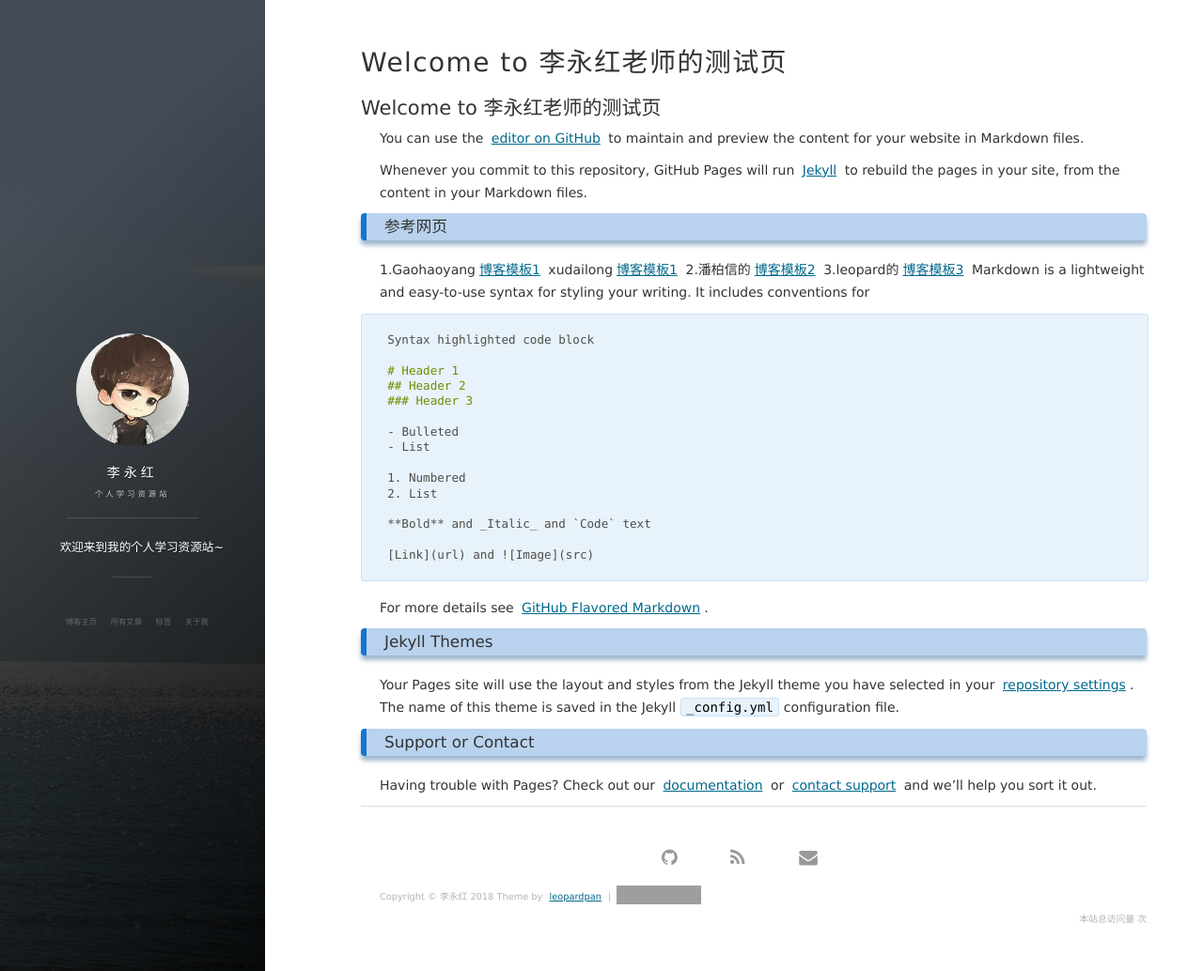
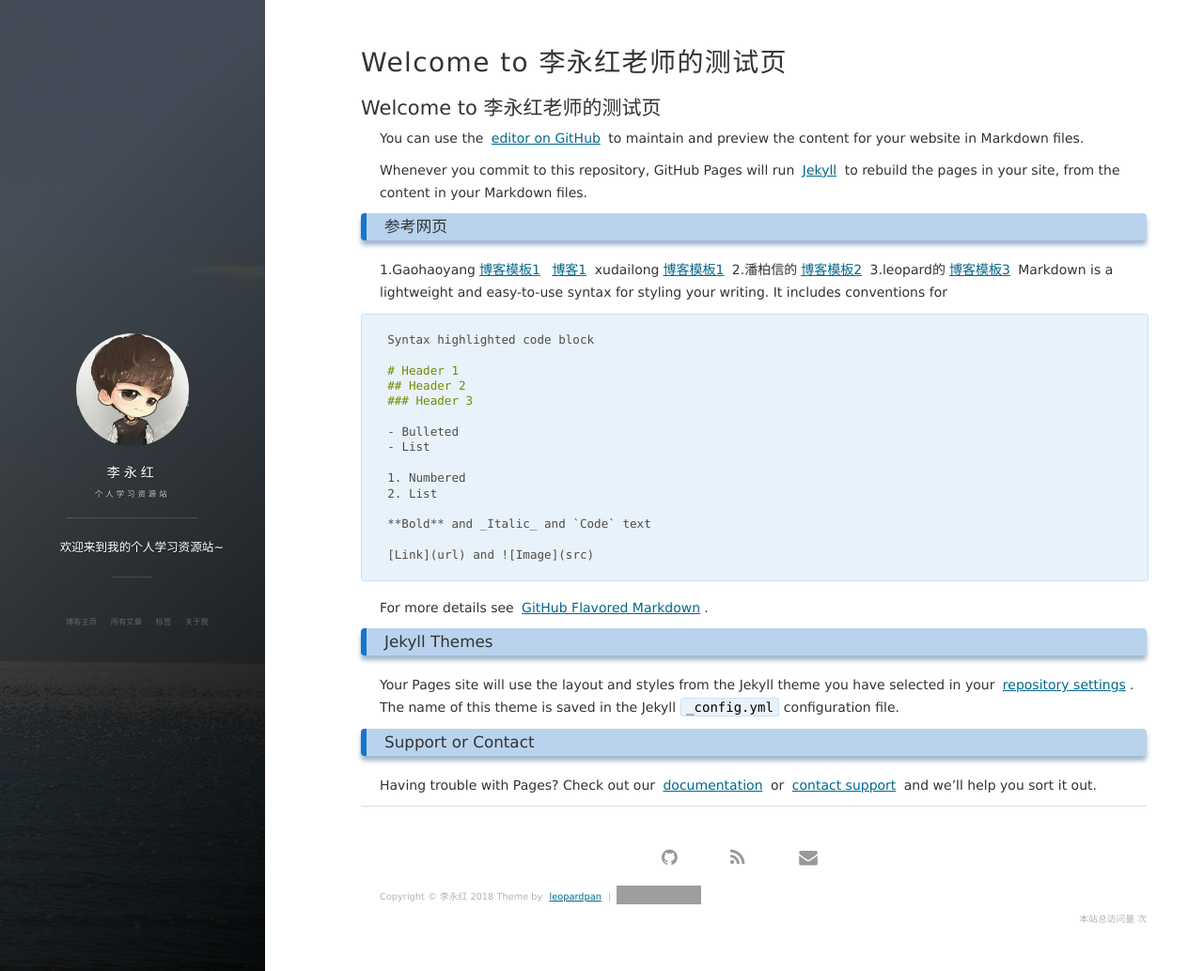
Before and after one commit to cuteftp/cuteftp.github.io, a Jekyll site: the page built from index.md, in a window 1280 px wide and 1034 px high. Shown: the whole window at 94% size. Built offline with Jekyll 4.4.1, drawn with Linux system fonts in a browser that asks for light colours; nearby versions of some CDN libraries; our own code applies the rules of GitHub Pages for plain Markdown files; the list of posts is cut into pages by our own code; comment, search, counter and statistics services are not loaded; grey boxes are pictures that could not be loaded.

Commit message:
Update index.md

```diff
--- a/index.md
+++ b/index.md
@@ -6,7 +6,8 @@
 
 ### 参考网页
 
-1.Gaohaoyang[博客模板1](https://gaohaoyang.github.io)
+1.Gaohaoyang[博客模板1](https://github.com/gaohaoyang/gaohaoyang.github.io)
+[博客1](https://gaohaoyang.github.io/)
 xudailong[博客模板1](https://643435675.github.io/)
 2.潘柏信的[博客模板2](http://baixin.io/2016/10/jekyll_tutorials1/)
 3.leopard的[博客模板3](https://github.com/MengZheK/kangblog.github.io)
```
